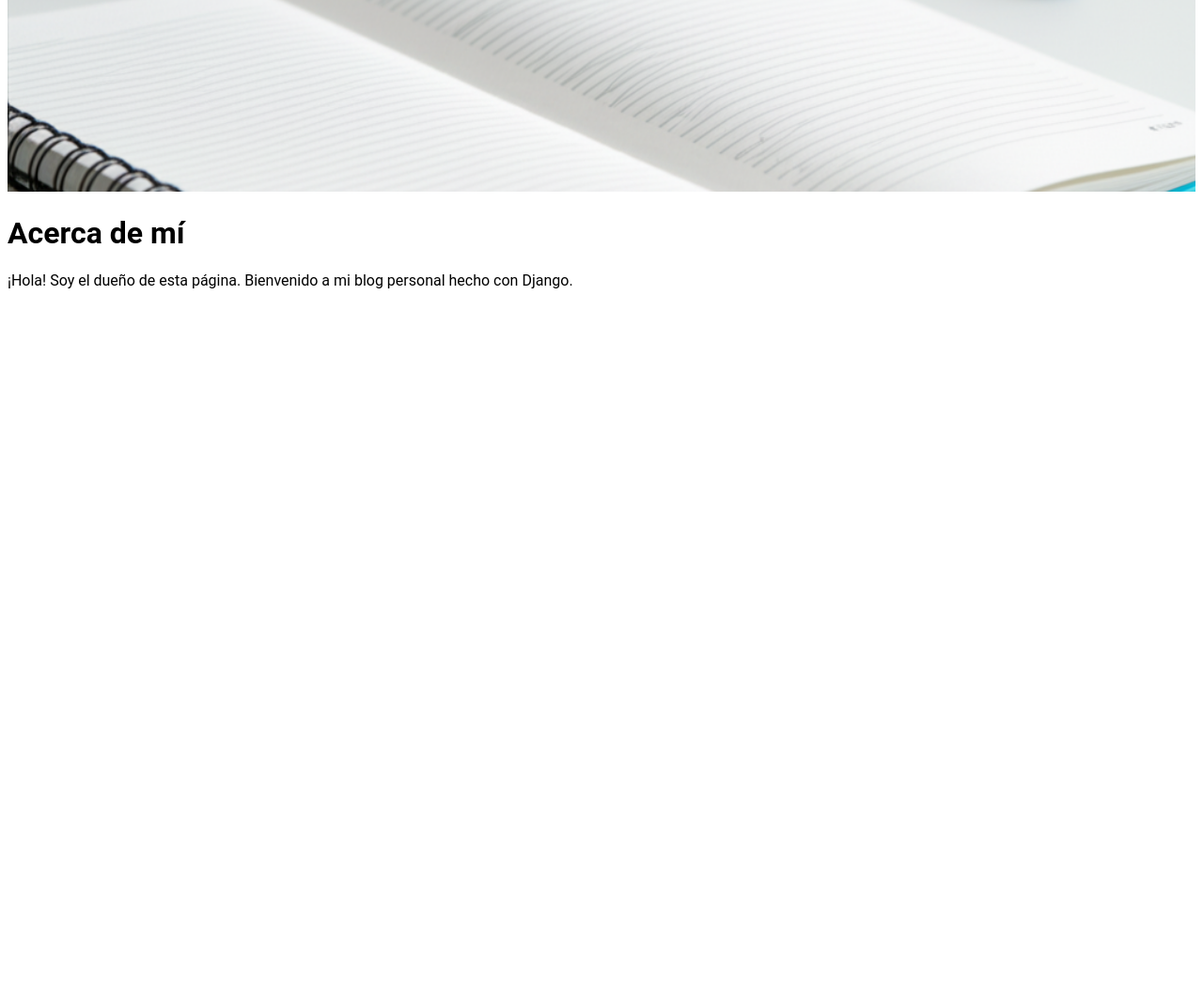
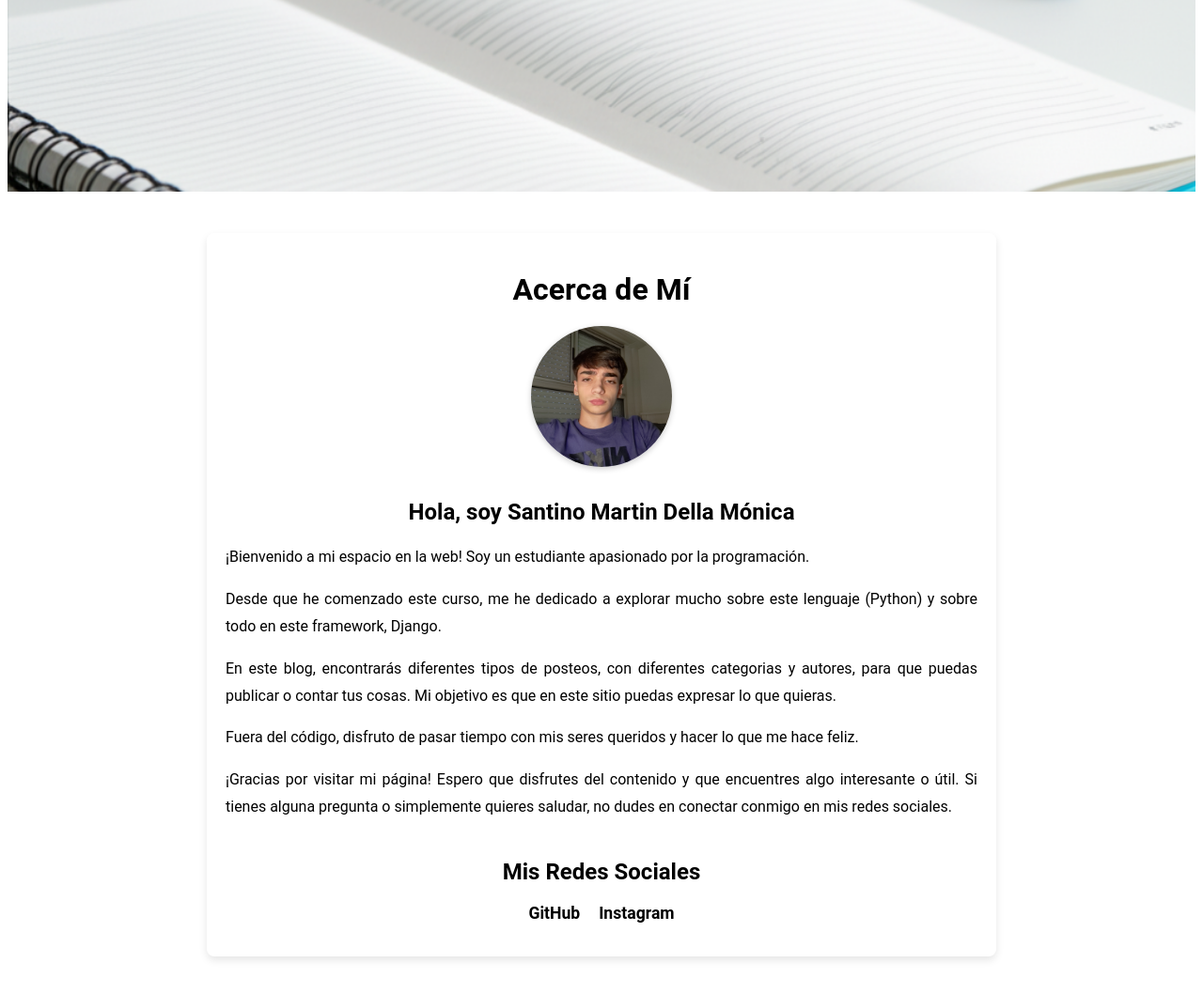
Before and after one commit to santiaaaj/TuPrimeraPaginaDellaMonica, a Django app: page /about/ in a window 1280 px wide. Shown: the part 868-1926 px from the top of the page at 94% size. Before the commit the page ends 1175 px from the top, so only its background shows below. Run offline with Django 5.2, Linux system fonts and the light colour scheme.

Commit message:
Nuevos cambios de la entrga final.

```diff
--- a/TuPrimeraPaginaDellaMonica/urls.py
+++ b/TuPrimeraPaginaDellaMonica/urls.py
@@ -12,6 +12,7 @@ urlpatterns = [
     path('login/', auth_views.LoginView.as_view(template_name='registration/login.html'), name='login'),
     path('logout/', auth_views.LogoutView.as_view(next_page='blog:home'), name='logout'),
     #path('registro/', registro, name='registro'),
+
 ]
 
 if settings.DEBUG:
--- a/blog/static/blog/css/estilos2.css
+++ b/blog/static/blog/css/estilos2.css
@@ -225,3 +225,67 @@ label {
     .message-container p {
         margin-bottom: 20px;
     }
+
+
+.about-container {
+    max-width: 800px; /* Limita el ancho del contenido principal */
+    margin: 40px auto; /* Centra el contenedor y le da margen arriba/abajo */
+    padding: 20px;
+    background-color: var(--background-color); /* Usa tu color de fondo principal */
+    border-radius: 8px;
+    box-shadow: 0 4px 8px rgba(0, 0, 0, 0.1);
+    color: var(--text-color); /* Usa tu color de texto principal */
+}
+
+.about-container h1,
+.about-container h2 {
+    text-align: center;
+    color: var(--primary-color); /* Usa tu color primario para los títulos */
+    margin-bottom: 20px;
+}
+
+.profile-section {
+    text-align: center;
+    margin-bottom: 30px;
+}
+
+.profile-pic {
+    width: 150px;
+    height: 150px;
+    border-radius: 50%; /* Para hacerla circular */
+    object-fit: cover; /* Asegura que la imagen no se distorsione */
+    border: 4px solid var(--primary-color); /* Borde con tu color primario */
+    box-shadow: 0 2px 6px rgba(0, 0, 0, 0.2);
+}
+
+.description-section p {
+    line-height: 1.8; /* Espaciado entre líneas para mejor lectura */
+    margin-bottom: 15px;
+    text-align: justify; /* Justifica el texto */
+}
+
+.social-media-section {
+    margin-top: 40px;
+    text-align: center;
+}
+
+.social-links {
+    list-style: none; /* Elimina los puntos de la lista */
+    padding: 0;
+    display: flex; /* Para poner los enlaces en línea */
+    justify-content: center; /* Centra los enlaces */
+    gap: 20px; /* Espacio entre los enlaces */
+}
+
+.social-links li a {
+    text-decoration: none;
+    color: var(--primary-color); /* Color del enlace */
+    font-weight: bold;
+    font-size: 1.1rem;
+    transition: color 0.3s ease;
+}
+
+.social-links li a:hover {
+    color: var(--accent-color); /* Color al pasar el mouse (si tienes un color de acento) */
+    text-decoration: underline;
+}
--- a/blog/templates/blog/about.html
+++ b/blog/templates/blog/about.html
@@ -1,6 +1,44 @@
-{% extends 'base.html' %}
+{% extends "base.html" %}
 
 {% block content %}
-  <h1>Acerca de mí</h1>
-  <p>¡Hola! Soy el dueño de esta página. Bienvenido a mi blog personal hecho con Django.</p>
+<div class="about-container">
+    <h1>Acerca de Mí</h1>
+
+    <div class="profile-section">
+        <img src="/static/blog/img/frente.jpg" alt="Tu foto de perfil" class="profile-pic">
+
+    </div>
+
+    <div class="description-section">
+        <h2>Hola, soy Santino Martin Della Mónica</h2>
+        <p>
+            ¡Bienvenido a mi espacio en la web! Soy un estudiante apasionado por la programación.
+        </p>
+        <p>
+            Desde que he comenzado este curso, me he dedicado a explorar mucho sobre este lenguaje (Python) y sobre todo en este framework, Django.
+        </p>
+        <p>
+            En este blog, encontrarás diferentes tipos de posteos, con diferentes categorias y autores, para que puedas publicar o contar tus cosas. Mi objetivo es que en este sitio puedas expresar lo que quieras.
+        </p>
+        <p>
+            Fuera del código, disfruto de pasar tiempo con mis seres queridos y hacer lo que me hace feliz.
+        </p>
+        <p>
+            ¡Gracias por visitar mi página! Espero que disfrutes del contenido y que encuentres algo interesante o útil. Si tienes alguna pregunta o simplemente quieres saludar, no dudes en conectar conmigo en mis redes sociales.
+        </p>
+    </div>
+
+    <div class="social-media-section">
+        <h2>Mis Redes Sociales</h2>
+        <ul class="social-links">
+            {% comment %}
+            Puedes usar iconos de Font Awesome si los tienes configurados
+            o simplemente texto y enlaces. Aquí uso solo texto.
+            Para Font Awesome, tendrías que haberlo enlazado en tu base.html.
+            {% endcomment %}
+            <li><a href="https://github.com/santiaaaj" target="_blank">GitHub</a></li>
+            <li><a href="https://www.instagram.com/santi_aaaj/" target="_blank">Instagram</a></li>
+        </ul>
+    </div>
+</div>
 {% endblock %}
--- a/blog/views.py
+++ b/blog/views.py
@@ -92,7 +92,7 @@ def registro(request):
         if form.is_valid():
             user = form.save()
             login(request, user)  # Inicia sesión automáticamente
-            return redirect("home")
+            return redirect("blog:home")
     else:
         form = RegistroUsuarioForm()
     return render(request, "blog/registro.html", {"form": form})
@@ -113,7 +113,7 @@ def perfil_view(request):
             perfil_obj.avatar.delete(save=False)
         if form.is_valid():
             form.save()
-            return redirect('perfil')
+            return redirect('blog:perfil')
     else:
         form = PerfilForm(instance=perfil_obj)
 
```
Also changed, not shown: blog/static/blog/img/frente.jpg (added), readme.md.
